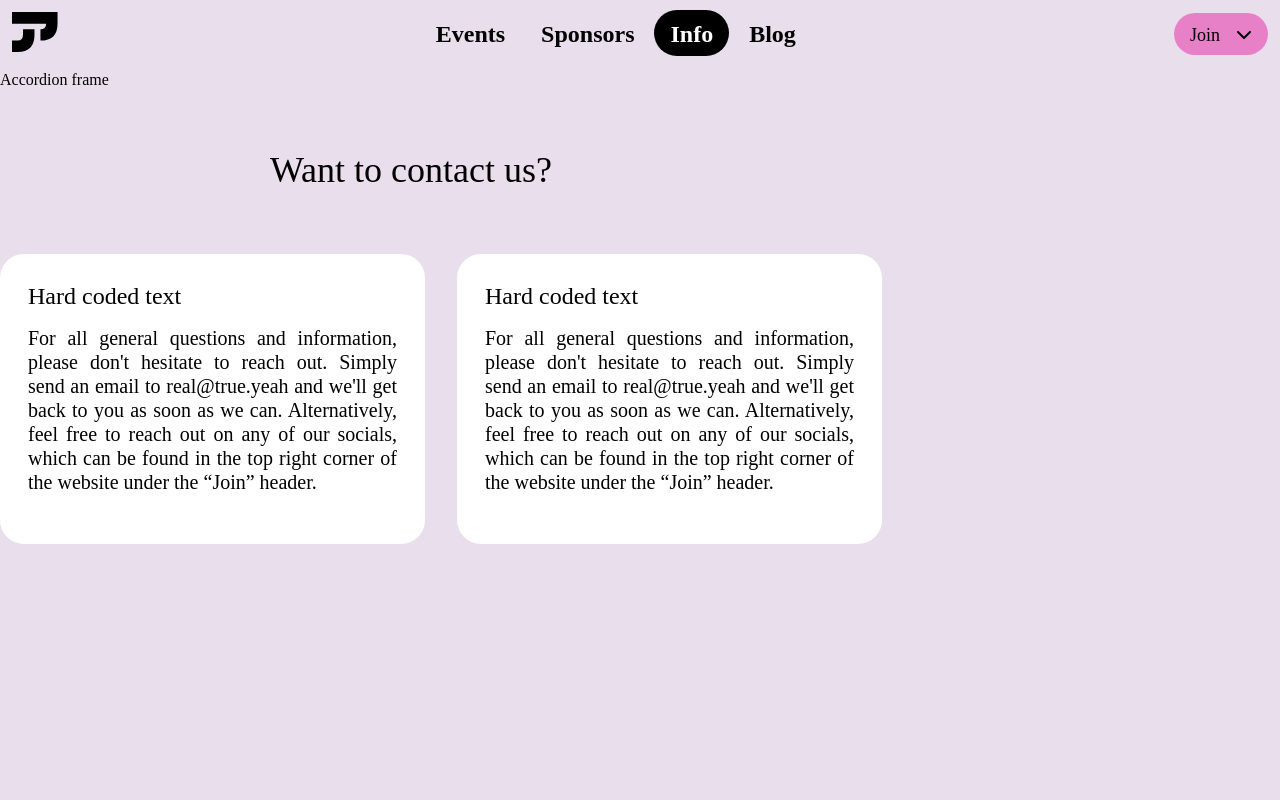
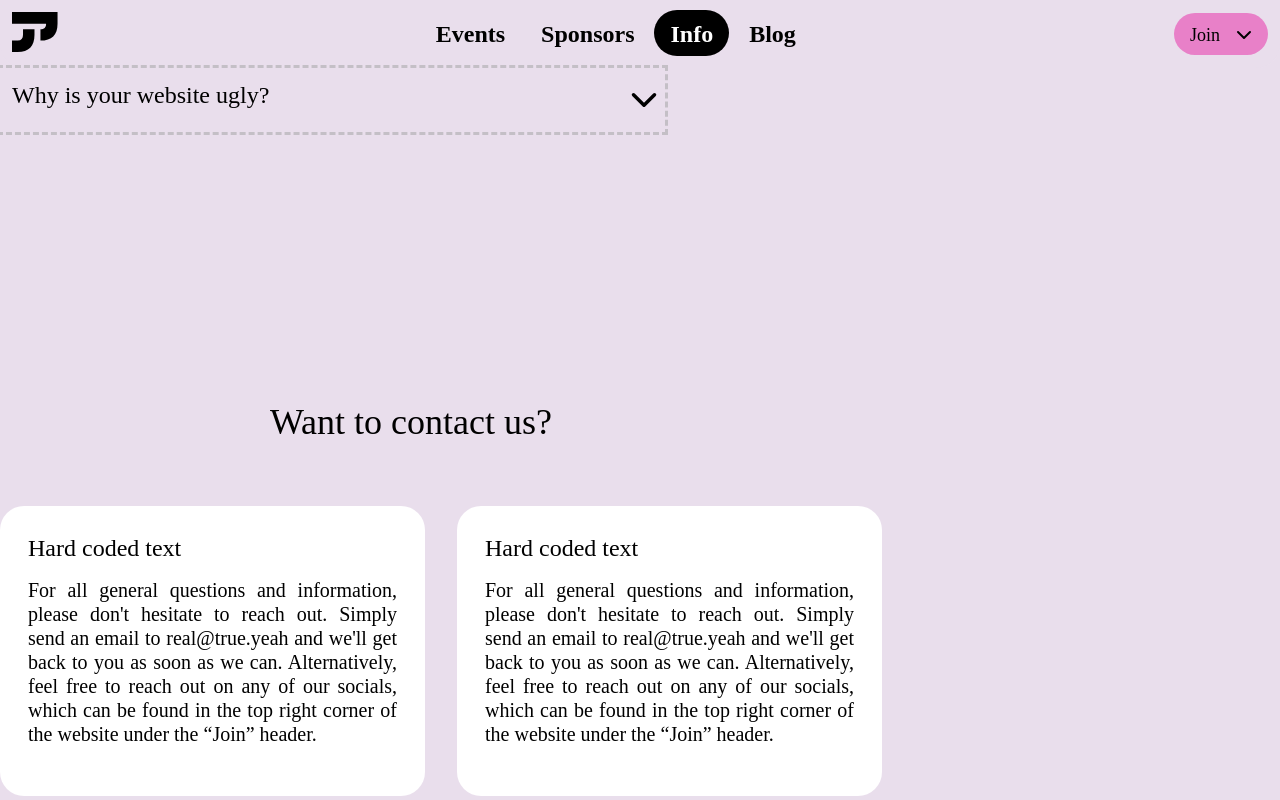
Before and after one commit to AnimeUNSW/AnimeUNSW.github.io, a SvelteKit app: page /info in a window 1280 px wide. Built offline with nearby package versions, Linux system fonts and the light colour scheme; a web font is replaced by a local one.

Commit message:
fix hardcoding for sponsor-card desktop design

```diff
--- /dev/null
+++ b/src/lib/components/ui/info/accordion.svelte
@@ -0,0 +1,18 @@
+<script lang="ts">
+  import { ChevronDown } from '@lucide/svelte';
+</script>
+
+<!-- outer accordion -->
+ <!-- todo: remove size hard coding later -->
+<div class="w-[665px] h-[276px]">
+  <!-- each indiviual item -->
+  <div class="flex relative right-0 w-[665px] h-[64px] outline-dashed">
+    <!-- div for text -->
+    <div class="my-[13px] mx-[12px]">
+      <span class="text-[24px]/[28px]">
+        Why is your website ugly?
+      </span>
+    </div>
+    <ChevronDown class="absolute right-0 top-1/2 -translate-y-1/2 w-[42px] h-[42px]"/>
+  </div>
+</div>
--- a/src/lib/components/ui/sponsor/sponsor-card.svelte
+++ b/src/lib/components/ui/sponsor/sponsor-card.svelte
@@ -4,21 +4,22 @@
 
 <!-- todo: fix hardcoded text and pictures later -->
  <!-- desktop design -->
-<div class="flex w-[455px] h-[208px] justify-between p-[24px] rounded-[24px] gap-x-[24px] bg-white items-center hidden md:flex">
+<div class="flex w-[455px] h-[208px] justify-between p-6 rounded-3xl gap-x-6 bg-white items-center hidden md:flex">
   <!-- column 1 -->
-  <div class="flex flex-col w-[217px] h-[160px] gap-[16px]">
-    <h3 class="text-[24px]/[28px]">Durin :emote:</h3>
-    <span class="break-words text-[20px]/[24px]">Use code DurinLetMedoUnspeakableThingsToYou at checkout for 99% off!</span>
+  <div class="flex flex-col w-[217px] h-40 gap-4">
+    <h3 class="text-2xl">Durin :emote:</h3>
+    <!-- todo: migt need to change the line height to match the figma -->
+    <span class="break-words text-xl">Use code DurinLetMedoUnspeakableThingsToYou at checkout for 99% off!</span>
   </div>
 
   <!-- column 2, image -->
-  <div class="flex w-[172px] h-[172px] rounded-[15px] items-center">
+  <div class="flex w-43 h-43 rounded-[15px] items-center bg-[#E9DEEC]">
     <Icon variant="discord" class="w-full h-full" />
   </div>
 </div>
 
 <!-- mobile design -->
-<div class="flex w-[376px] h-[174px] justify-between p-[24px] rounded-[24px]  gap-x-[9px] bg-white items-center md:hidden">
+<div class="flex w-[376px] h-[174px] justify-between p-6 rounded-6  gap-x-[9px] bg-white items-center md:hidden">
   <!-- column 1 -->
   <div class="flex flex-col w-[189px] h-[124px] gap-[16px]">
     <h3 class="text-[28px]/[28px]">Durin :emote:</h3>
--- a/src/routes/info/+page.svelte
+++ b/src/routes/info/+page.svelte
@@ -1,12 +1,11 @@
 <script>
   import InfoCard from "$lib/components/ui/info/info-card.svelte";
+  import Accordion from "$lib/components/ui/info/accordion.svelte";
 </script>
 
 <div>
   <div class="flex flex-col gap-y-[64px]">
-    <div>
-      Accordion frame
-    </div>
+    <Accordion />
 
     <!-- contact box frame 2 -->
     <div class="flex flex-col w-[822px] h-388px] gap-y-[70px] justify-center">
```
